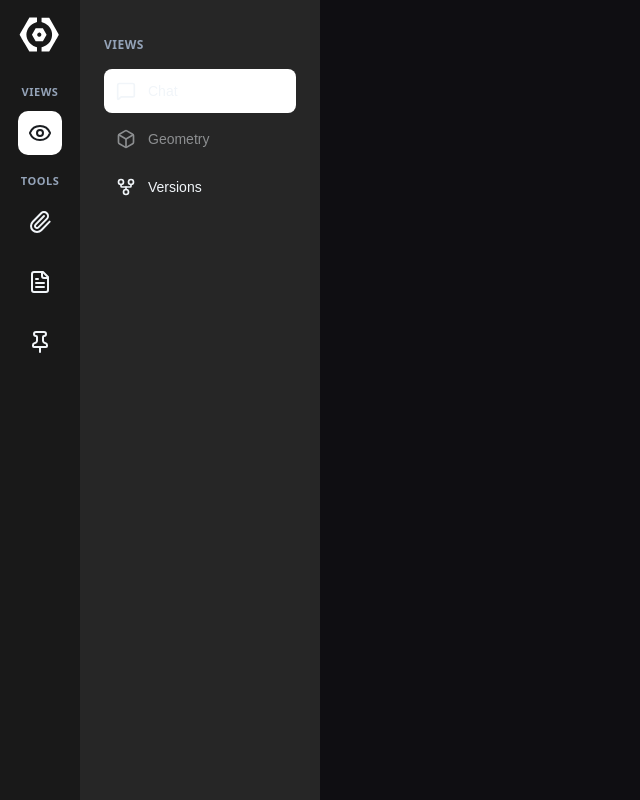
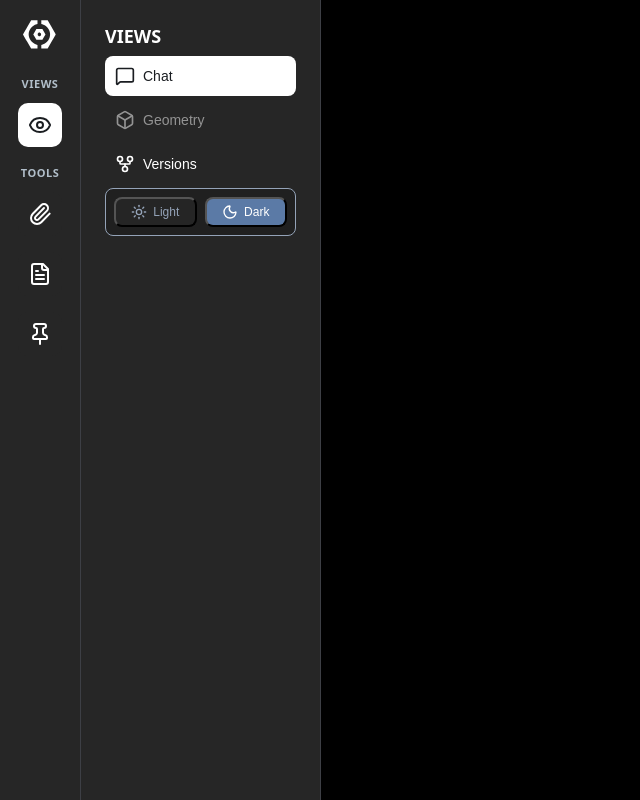
Before and after one commit to josemecado/mecado-ui-playground, a React (Vite) app: page / in a window 1280 px wide. Shown: the whole page, without its empty margins (0-640 px from the left). Built offline with nearby package versions, Linux system fonts and the light colour scheme.

Commit message:
updated side panel stuff

```diff
--- a/src/index.css
+++ b/src/index.css
@@ -8,44 +8,43 @@
   --smallTextColor: #fafafa;
 
   /* Dark Theme Colors */
-  --theme-darkBgPrimary: #191919;
-  /* --theme-darkBgSecondary: #202020; */
+  --theme-darkBgPrimary: #000000;
   --theme-darkBgSecondary: #262626;
   --theme-darkBgTertiary: #2f3033;
 
   --theme-darkShadowBackground: #191919;
 
-  --theme-darkPrimaryAction: #5b7aa6;
+  --theme-darkPrimaryAction: #2f3e4c;
   --theme-darkPrimaryAlternate: #ffffff;
 
-  --theme-darkAccentPrimary: #0265fe;
-  --theme-darkAccentNeutral: #b1bec9;
+  --theme-darkAccentPrimary: #2f3e4c;
+  --theme-darkAccentNeutral: #738491;
 
-  --theme-darkTextPrimary: #f1f5f9;
-  --theme-darkTextMuted: #94a3b8;
+  --theme-darkTextPrimary: #fff;
+  --theme-darkTextMuted: #B1BEC9;
   --theme-darkTextInverted: #1a1d21;
 
-  --theme-darkBorderBg: #3d3f45;
+  --theme-darkBorderBg: #0b0e16;
 
   --theme-darkHoverBg: #3d3f45;
 
   --theme-darkError: #ef4444;
 
   /* Light Theme Colors */
-  --theme-lightBgPrimary: #eef0f1;
+  --theme-lightBgPrimary: #edf0f2;
   --theme-lightBgSecondary: #fff;
-  --theme-lightBgTertiary: #f6f6f6;
+  --theme-lightBgTertiary: #ecf0f3;
 
   --theme-lightShadowBackground: #f4f4f6;
 
-  --theme-lightPrimaryAction: #42526f;
-  --theme-lightPrimaryAlternate: #242b36;
+  --theme-lightPrimaryAction: #2f3e4c;
+  --theme-lightPrimaryAlternate: #000;
 
-  --theme-lightAccentPrimary: #0158ea;
-  --theme-lightAccentNeutral: #b1bec9;
+  --theme-lightAccentPrimary: #d8dfe4;
+  --theme-lightAccentNeutral: #edf0f2;
 
   --theme-lightTextPrimary: #000;
-  --theme-lightTextMuted: #6b7280;
+  --theme-lightTextMuted: #738491;
   --theme-lightTextInverted: #eef0f1;
 
   --theme-lightBorderBg: #e5e7eb;
--- a/src/pages/ProjectChatWindow.jsx
+++ b/src/pages/ProjectChatWindow.jsx
@@ -37,4 +37,5 @@ const Container = styled.div`
   flex-direction: row;
   height: 100vh; // full height
   width: 100%;
+  background-color: var(--bg-primary);
 `;
--- a/src/projects/projectChatWindow/SideMenu/SidePanelMenu.tsx
+++ b/src/projects/projectChatWindow/SideMenu/SidePanelMenu.tsx
@@ -129,27 +129,43 @@ export const SidePanelMenu: React.FC<SideMenuProps> = ({
             <SectionTitle>VIEWS</SectionTitle>
             <ViewItem
               $isActive={currentView === "chat"}
+              $theme={theme}
               onClick={() => onViewChange?.("chat")}
             >
-              <ViewIcon><MessageSquare /></ViewIcon>
-              <ViewText>Chat</ViewText>
+              <ViewIcon $isActive={currentView === "chat"}>
+                <MessageSquare />
+              </ViewIcon>
+              <ViewText $isActive={currentView === "chat"}>Chat</ViewText>
             </ViewItem>
             <ViewItem
               $isActive={currentView === "geometry"}
               $isDisabled={!readyToVisualize}
+              $theme={theme}
               onClick={() => readyToVisualize && onViewChange?.("geometry")}
-              title={!readyToVisualize ? "No geometry available for this version" : undefined}
+              title={
+                !readyToVisualize
+                  ? "No geometry available for this version"
+                  : undefined
+              }
             >
-              <ViewIcon><Box /></ViewIcon>
-              <ViewText>Geometry</ViewText>
+              <ViewIcon $isActive={currentView === "geometry"}>
+                <Box />
+              </ViewIcon>
+              <ViewText $isActive={currentView === "geometry"}>
+                Geometry
+              </ViewText>
             </ViewItem>
             <ViewItem
               $isActive={currentView === "nodes"}
+              $theme={theme}
               onClick={() => onViewChange?.("nodes")}
             >
-              <ViewIcon><GitFork /></ViewIcon>
-              <ViewText>Versions</ViewText>
+              <ViewIcon $isActive={currentView === "nodes"}>
+                <GitFork />
+              </ViewIcon>
+              <ViewText $isActive={currentView === "nodes"}>Versions</ViewText>
             </ViewItem>
+            <ThemeToggleButton />
           </ContentSection>
         );
 
@@ -160,8 +176,13 @@ export const SidePanelMenu: React.FC<SideMenuProps> = ({
             <ItemList>
               {uploadedFiles.length > 0 ? (
                 uploadedFiles.map((file, index) => (
-                  <FileItem key={`uploaded-${index}`} onClick={() => handleOpenFile(file.path)}>
-                    <FileIcon><Paperclip /></FileIcon>
+                  <FileItem
+                    key={`uploaded-${index}`}
+                    onClick={() => handleOpenFile(file.path)}
+                  >
+                    <FileIcon>
+                      <Paperclip />
+                    </FileIcon>
                     <FileName>{file.name}</FileName>
                   </FileItem>
                 ))
@@ -179,8 +200,13 @@ export const SidePanelMenu: React.FC<SideMenuProps> = ({
             <ItemList>
               {generatedFiles.length > 0 ? (
                 generatedFiles.map((file, index) => (
-                  <FileItem key={`generated-${index}`} onClick={() => handleOpenFile(file.path)}>
-                    <FileIcon><FileText /></FileIcon>
+                  <FileItem
+                    key={`generated-${index}`}
+                    onClick={() => handleOpenFile(file.path)}
+                  >
+                    <FileIcon>
+                      <FileText />
+                    </FileIcon>
                     <FileName>{file.name}</FileName>
                   </FileItem>
                 ))
@@ -218,7 +244,7 @@ export const SidePanelMenu: React.FC<SideMenuProps> = ({
     <Container $isCollapsed={isCollapsed}>
       <MainPanel>
         {/* Left Icon Panel */}
-        <IconPanel>
+        <IconPanel $isCollapsed={isCollapsed}>
           <IconPanelHeader>
             <CollapseButton onClick={handleToggleCollapse}>
               <LogoIcon>
@@ -234,6 +260,7 @@ export const SidePanelMenu: React.FC<SideMenuProps> = ({
               <TabButton
                 key={tab.id}
                 $isActive={activeTab === tab.id}
+                $theme={theme}
                 onClick={() => setActiveTab(tab.id)}
                 title={tab.label}
               >
@@ -249,6 +276,7 @@ export const SidePanelMenu: React.FC<SideMenuProps> = ({
               <TabButton
                 key={tab.id}
                 $isActive={activeTab === tab.id}
+                $theme={theme}
                 onClick={() => setActiveTab(tab.id)}
                 title={tab.label}
               >
@@ -271,7 +299,6 @@ export const SidePanelMenu: React.FC<SideMenuProps> = ({
 export default SidePanelMenu;
 
 // Styled Components
-// Styled Components
 const Container = styled.div<{ $isCollapsed: boolean }>`
   display: flex;
   flex-direction: column;
@@ -279,6 +306,8 @@ const Container = styled.div<{ $isCollapsed: boolean }>`
   min-width: ${(props) => (props.$isCollapsed ? "80px" : "320px")};
   background-color: var(--bg-secondary);
   transition: width 0.3s cubic-bezier(0.2, 0.8, 0.2, 1);
+  border-right: ${(props) =>
+    props.$isCollapsed ? "none" : "1px solid var(--border-bg)"};
   overflow: hidden;
 `;
 
@@ -288,18 +317,18 @@ const MainPanel = styled.div`
   overflow: hidden;
 `;
 
-const IconPanel = styled.div`
+const IconPanel = styled.div<{ $isCollapsed: boolean }>`
   display: flex;
   flex-direction: column;
   align-items: center;
   width: 80px;
-  background-color: var(--bg-primary);
+  border-right: 1px solid var(--border-bg);
 `;
 
 const IconPanelHeader = styled.div`
   display: flex;
   margin: 8px 0;
-  margin-bottom: 8px;
+  margin-bottom: 0px;
 `;
 
 const CollapseButton = styled.button`
@@ -323,12 +352,20 @@ const TabList = styled.div`
   gap: 16px;
 `;
 
-const TabButton = styled.button<{ $isActive: boolean }>`
+const TabButton = styled.button<{
+  $isActive?: boolean;
+  $theme: "light" | "dark";
+}>`
   position: relative;
   border: none;
   padding: 10px;
-  background: ${(props) =>
-    props.$isActive ? "var(--primary-alternate)" : "transparent"};
+  background: ${(props) => {
+    if (props.$theme === "dark" && props.$isActive)
+      return "var(--primary-alternate)";
+    if (props.$isActive) return "var(--primary-action)";
+    return "var(--bg-secondary)";
+  }};
+
   border-radius: 10px;
   cursor: pointer;
   display: flex;
@@ -337,8 +374,13 @@ const TabButton = styled.button<{ $isActive: boolean }>`
   transition: all 0.2s ease;
 
   &:hover {
-    background: ${(props) =>
-      props.$isActive ? "var(--primary-alternate)" : "var(--hover-bg)"};
+    background: ${(props) => {
+      if (props.$theme === "dark" && props.$isActive)
+        return "var(--primary-alternate)";
+
+      if (props.$isActive) return "var(--primary-action)";
+      return "var(--hover-bg)";
+    }};
   }
 `;
 
@@ -365,7 +407,6 @@ const TabBadge = styled.span`
   width: 10px;
   height: 10px;
   padding: 2px;
-
 
   border-radius: 50%;
   display: flex;
@@ -402,22 +443,30 @@ const ContentSection = styled.div`
 `;
 
 const SectionTitle = styled.h3`
-  font-size: 12px;
+  font-size: 18px;
   font-weight: 600;
-  color: var(--text-muted);
-  text-transform: uppercase;
-  letter-spacing: 0.5px;
-  margin-bottom: 16px;
+  color: var(--text-primary);
+  margin: 0;
+  margin-bottom: 8px;
 `;
 
-const ViewItem = styled.button<{ $isActive?: boolean; $isDisabled?: boolean }>`
+const ViewItem = styled.button<{
+  $isActive?: boolean;
+  $isDisabled?: boolean;
+  $theme: "light" | "dark";
+}>`
   display: flex;
   align-items: center;
-  gap: 12px;
-  padding: 12px;
+  gap: 8px;
+  padding: 10px;
   border: none;
-  background: ${(props) =>
-    props.$isActive ? "var(--primary-alternate)" : "transparent"};
+  background: ${(props) => {
+    if (props.$theme === "dark" && props.$isActive)
+      return "var(--primary-alternate)";
+    if (props.$isActive) return "var(--primary-action)";
+    return "transparent";
+  }};
+
   border-radius: 8px;
   cursor: ${(props) => (props.$isDisabled ? "not-allowed" : "pointer")};
   opacity: ${(props) => (props.$isDisabled ? 0.5 : 1)};
@@ -425,16 +474,19 @@ const ViewItem = styled.button<{ $isActive?: boolean; $isDisabled?: boolean }>`
   margin-bottom: 4px;
 
   &:hover {
-    background: ${(props) =>
-      props.$isDisabled
-        ? "transparent"
-        : props.$isActive
-        ? "var(--primary-alternate)"
-        : "var(--hover-bg)"};
+    background: ${(props) => {
+      if (props.$isDisabled) return "transparent";
+      if (props.$theme === "dark" && props.$isActive)
+        return "var(--primary-alternate)";
+      if (props.$isActive) return "var(--primary-action)";
+      return "var(--hover-bg)";
+    }};
   }
 `;
 
-const ViewIcon = styled.div`
+const ViewIcon = styled.div<{
+  $isActive?: boolean;
+}>`
   display: flex;
   align-items: center;
   justify-content: center;
@@ -442,14 +494,22 @@ const ViewIcon = styled.div`
   svg {
     width: 20px;
     height: 20px;
-    color: var(--text-primary);
+    color: ${(props) => {
+      if (props.$isActive) return "var(--text-inverted)";
+      return "var(--text-primary)";
+    }};
   }
 `;
 
-const ViewText = styled.span`
+const ViewText = styled.span<{
+  $isActive?: boolean;
+}>`
   font-size: 14px;
   font-weight: 500;
-  color: var(--text-primary);
+  color: ${(props) => {
+    if (props.$isActive) return "var(--text-inverted)";
+    return "var(--text-primary)";
+  }};
 `;
 
 const ItemList = styled.div`
@@ -513,8 +573,8 @@ const LogoIcon = styled.div`
   flex-shrink: 0;
 
   img {
-    height: 72px;
-    width: 72px;
+    height: 60px;
+    width: 60px;
     flex-shrink: 0;
   }
 `;
```
